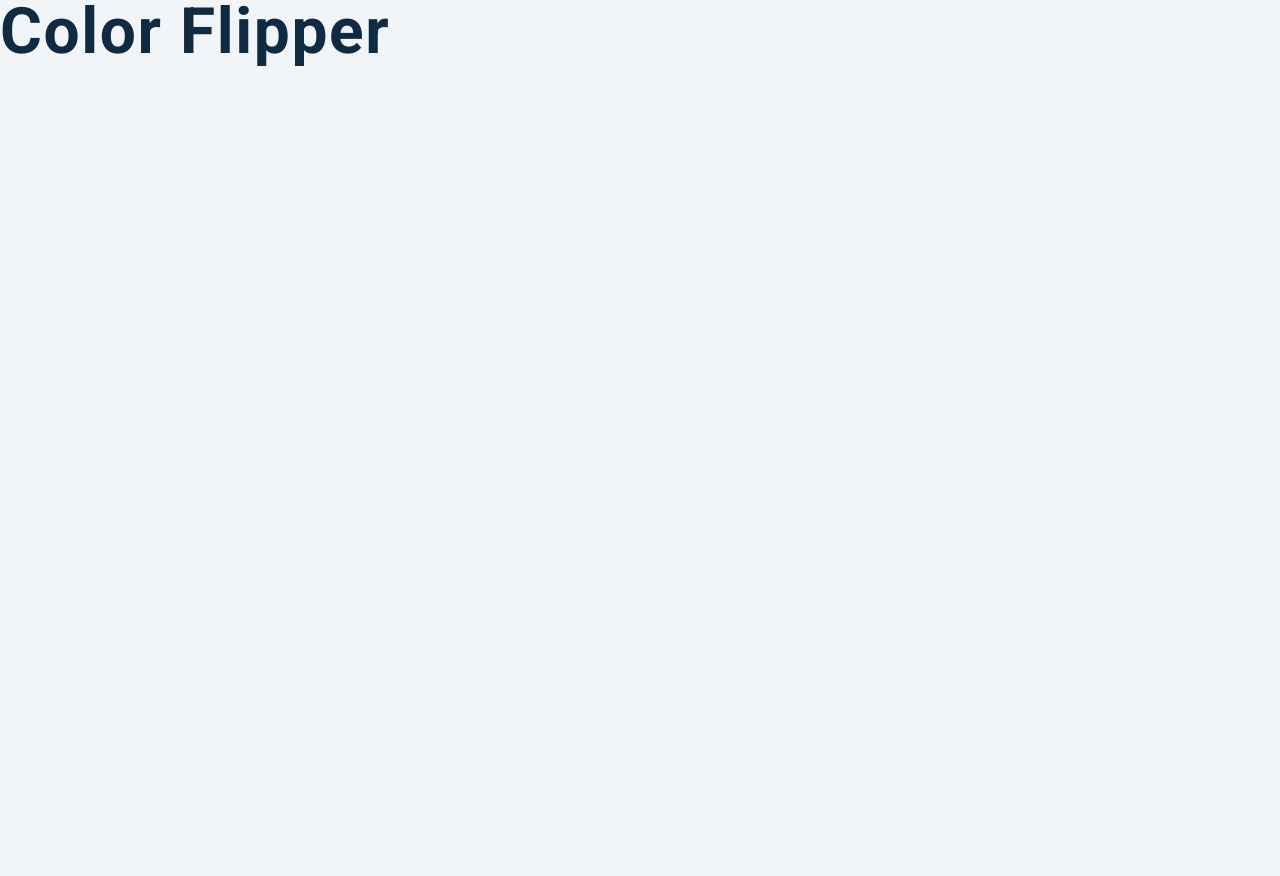
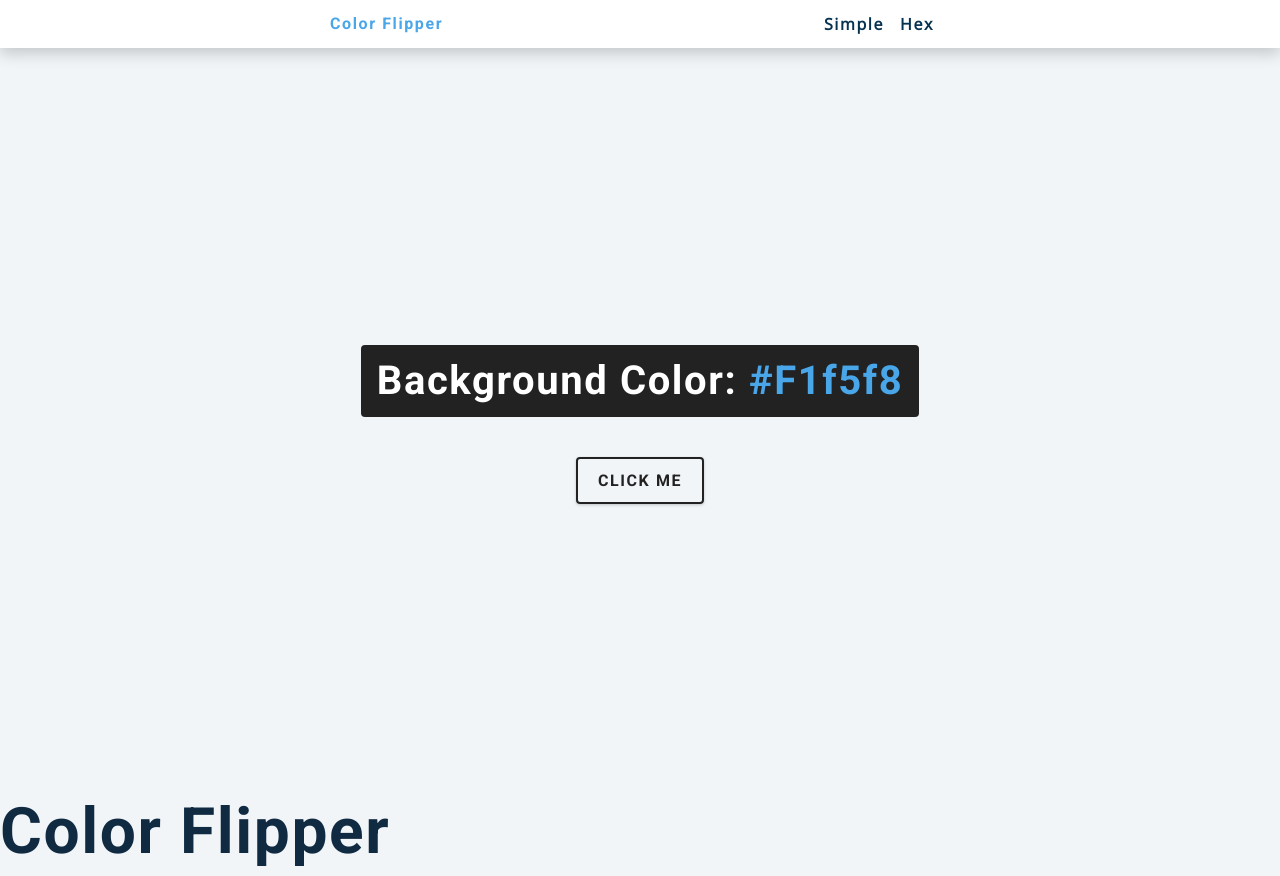
Before and after one commit to miju-Park/vanillajs-basic-project, a plain HTML site: page 01_color-flipper/index.html in a window 1280 px wide. Before the commit the page ends 800 px from the top, so only its background shows below. Drawn offline with nearby package versions, Linux system fonts and the light colour scheme.

Commit message:
Random generate color code

```diff
--- a/01_color-flipper/app.js
+++ b/01_color-flipper/app.js
@@ -1 +1,10 @@
-const colors = ["green", "red", "rgba(133,122,200)", "#f15025"];
+const colors = [ 'green', 'red', 'rgba(133,122,200)', '#f15025' ];
+const btn = document.getElementById('btn');
+const color = document.querySelector('.color');
+
+btn.addEventListener('click', () => {
+	//Get random number between 0 ~ 3
+	const randomIndex = Math.floor(Math.random() * colors.length);
+	document.body.style.background = colors[randomIndex];
+	color.textContent = colors[randomIndex];
+});
--- a/01_color-flipper/index.html
+++ b/01_color-flipper/index.html
@@ -11,6 +11,25 @@
 </head>
 
 <body>
+  <nav>
+    <div class="nav-center">
+      <h4>color flipper</h4>
+      <ul class="nav-links">
+        <li>
+          <a href="index.html">simple</a>
+        </li>
+        <li>
+          <a href="hex.html">hex</a>
+        </li>
+      </ul>
+    </div>
+  </nav>
+  <main>
+    <div class="container">
+      <h2>background color: <span class="color">#f1f5f8</span></h2>
+      <button class="btn btn-hero" id="btn">click me</button>
+    </div>
+  </main>
   <h1>color flipper</h1>
   <!-- javascript -->
   <script src="app.js"></script>
```
Also changed, not shown: 01_color-flipper/hex.js (+14 -1 lines).
